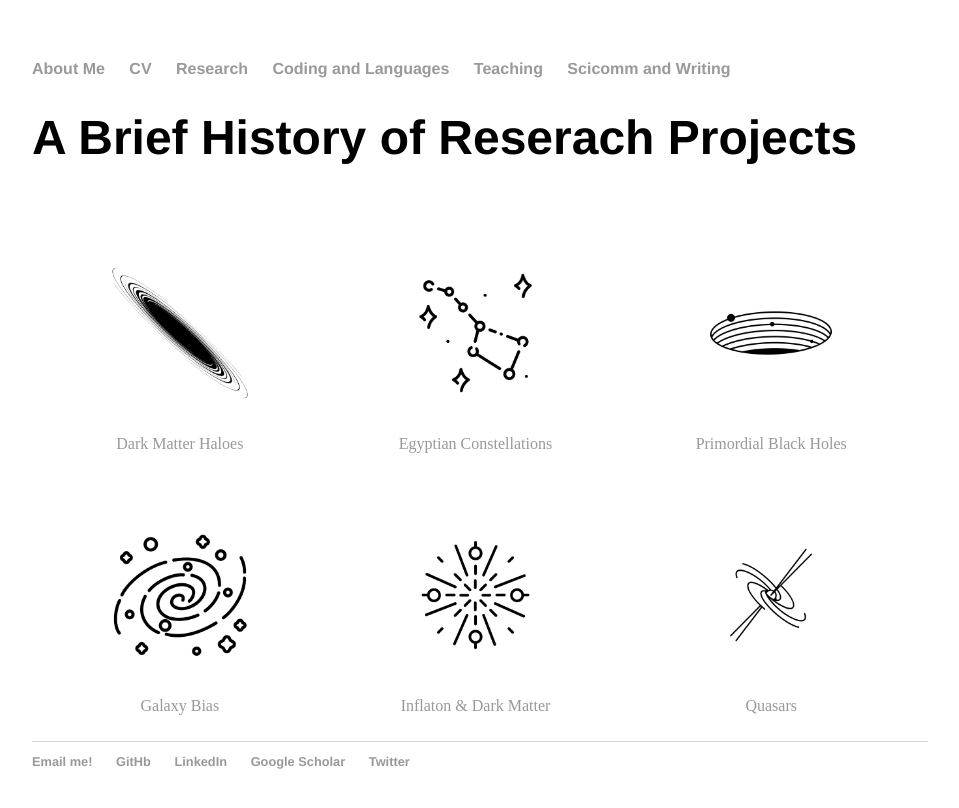
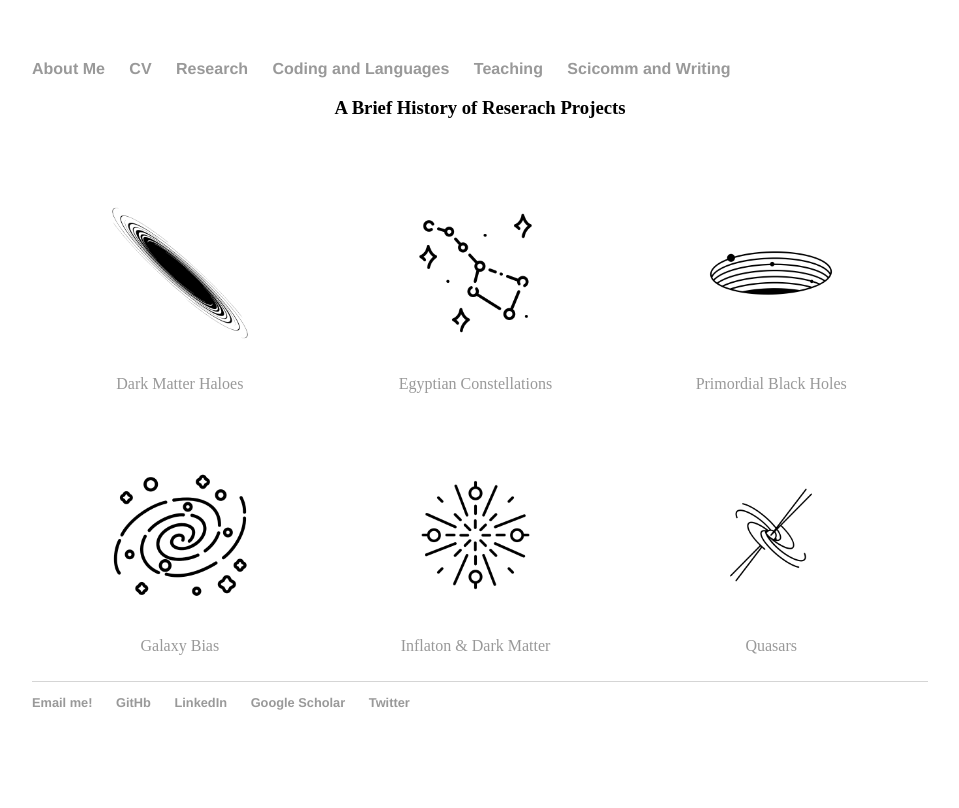
Before and after one commit to lunazagor/lunazagor.github.io, a Jekyll site: the page built from research/index.html, in a window 1280 px wide. Shown: the top 808 px of the page, without its empty margins (160-1119 px from the left). Built offline with Jekyll 4.4.1, drawn with Linux system fonts in a browser that asks for light colours.

Commit message:
Update index.html

```diff
--- a/research/index.html
+++ b/research/index.html
@@ -39,7 +39,7 @@ figure figcaption {
 </style>
 <body>
 
- <h1> A Brief History of Reserach Projects </h1>
+ <h3 style="text-align:center"> A Brief History of Reserach Projects </h3>
 
 <!-- Photo Grid -->
 <div class="row">
```
